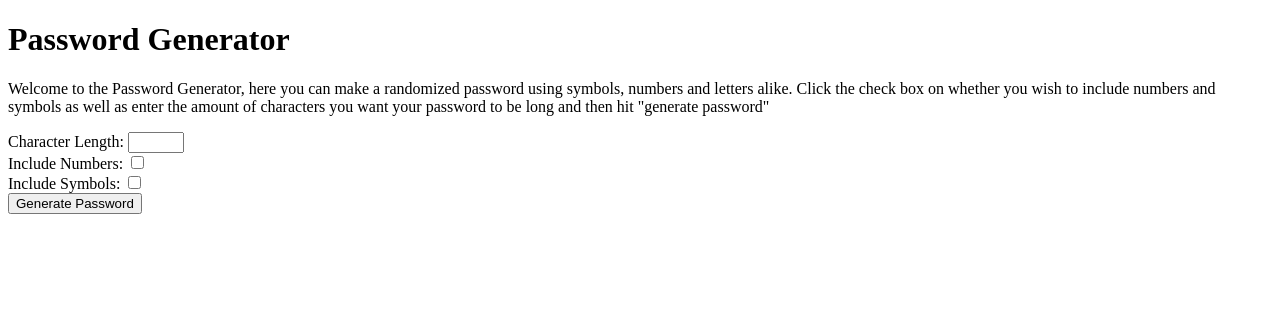
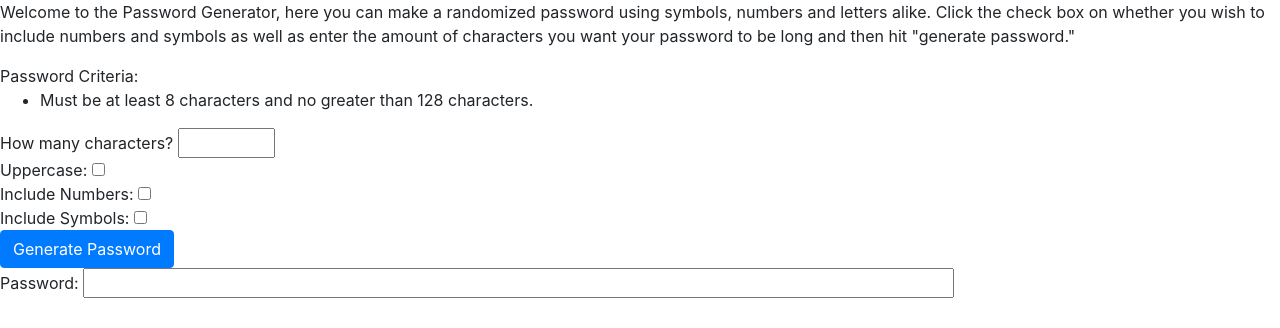
Before and after one commit to amiller1299/PasswordGenerator, a plain HTML site: page index.html in a window 1280 px wide. Drawn offline with nearby package versions, Linux system fonts and the light colour scheme.

Commit message:
Added buttons and checkboxes.

```diff
--- a/index.html
+++ b/index.html
@@ -3,15 +3,26 @@
 <head>
     <meta charset="UTF-8">
     <meta name="viewport" content="width=device-width, initial-scale=1.0">
+
+    <link rel="stylesheet" href="https://maxcdn.bootstrapcdn.com/bootstrap/4.0.0/css/bootstrap.min.css" integrity="sha384-Gn5384xqQ1aoWXA+058RXPxPg6fy4IWvTNh0E263XmFcJlSAwiGgFAW/dAiS6JXm" crossorigin="anonymous">
     <title>Document</title>
 </head>
 <body>
-    <h1>Password Generator</h1>
-    <p>Welcome to the Password Generator, here you can make a randomized password using symbols, numbers and letters alike. Click the check box on whether you wish to include numbers and symbols as well as enter the amount of characters you want your password to be long and then hit "generate password"</p>
-    Character Length: <input type="number" min="5" max="50"/> <br>
-    Include Numbers: <input type="checkbox" id="num"/> <br>
-    Include Symbols: <input type="checkbox" id="sym"/> <br>
-    <button type="button"> Generate Password</button>
+<p>
+Welcome to the Password Generator, here you can make a randomized password using symbols, numbers and letters alike. Click the check box on whether you wish to include numbers and symbols as well as enter the amount of characters you want your password to be long and then hit "generate password."
+</p>
+
+
+Password Criteria:
+<ul>
+<li>Must be at least 8 characters and no greater than 128 characters.</li>
+</ul>
+
+How many characters? <input type="number" id="charNum" min="8" max="128" /><br />
+Uppercase: <input type="checkbox" id="upperCase"/> <br>
+Include Numbers: <input type="checkbox" id="numbers"/> <br>
+Include Symbols: <input type="checkbox" id="symbols"/> <br>
+<button id="submit" class="btn btn-primary">Generate Password</button><br />
+Password: <input type="text" id="yourPw" size="80"/>
 
 </body>
-</html>
```
